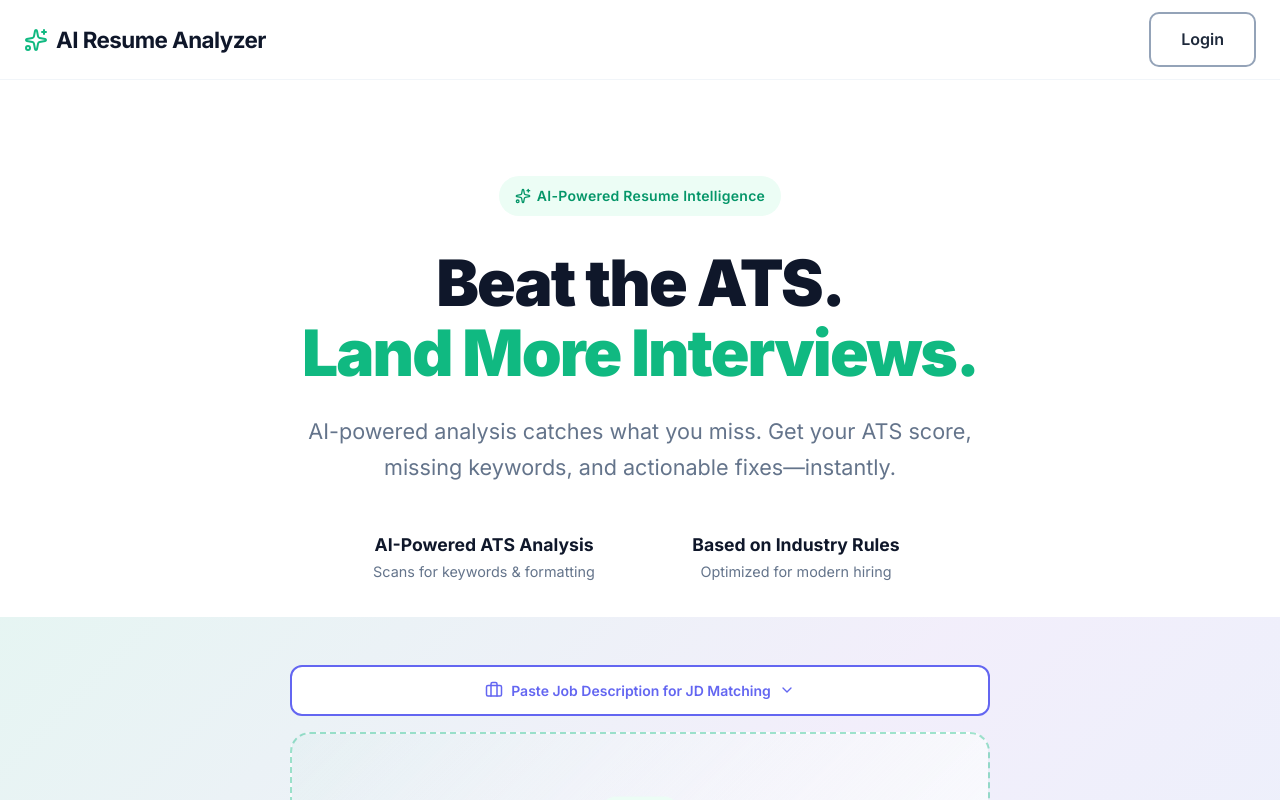
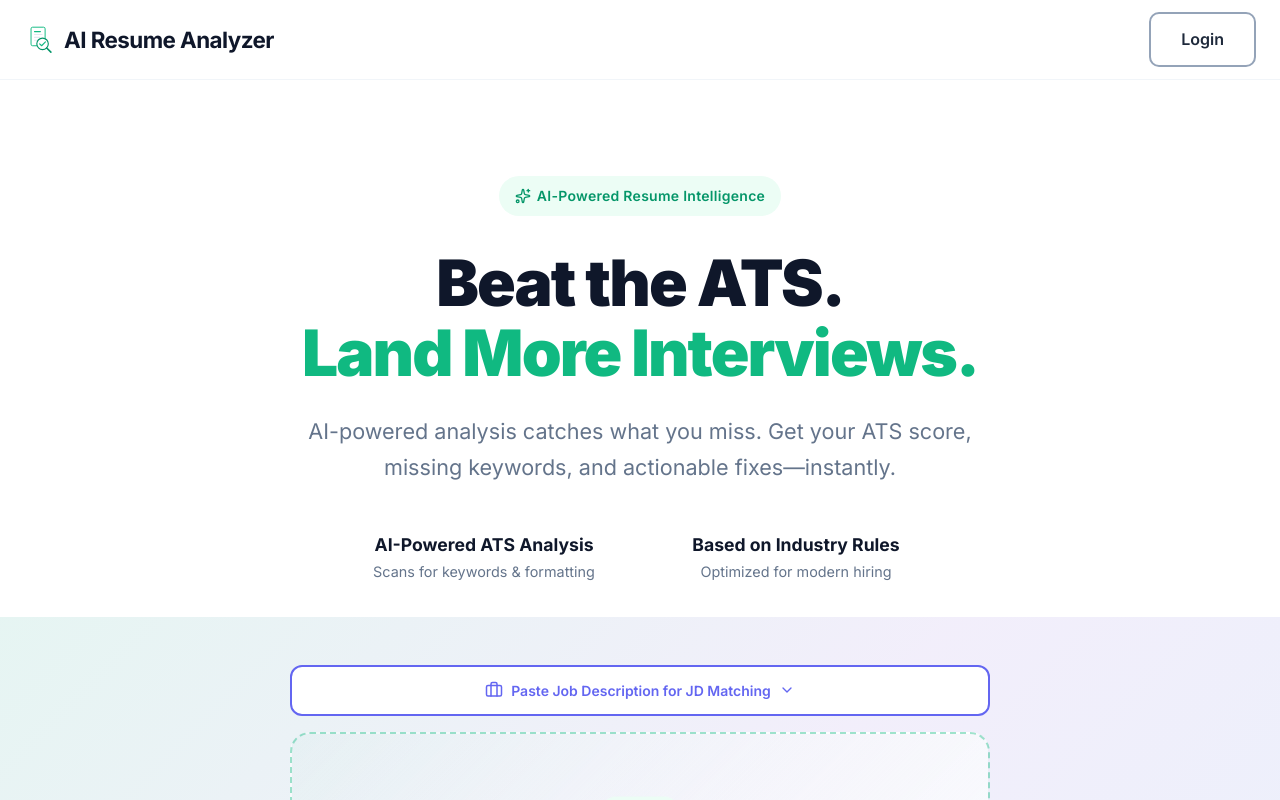
Before and after one commit to Santosh-Shahh/AI-Resume-Analyzer, a React app in the folder frontend/: page / in a window 1280 px wide. Shown: the top 800 px of the page. Built offline with nearby package versions, Linux system fonts and the light colour scheme; no server answers; the HTML template or start-up script is replaced by a standard one.

Commit message:
feat: add custom CV scan logo with magnifying glass and checkmark

```diff
--- a/frontend/src/App.jsx
+++ b/frontend/src/App.jsx
@@ -1,6 +1,7 @@
 import React, { useState } from 'react';
 import { BrowserRouter as Router, Routes, Route, useLocation } from 'react-router-dom';
 import { Sparkles, FileText, Shield, TrendingUp, ArrowRight, LogOut } from 'lucide-react';
+import Logo from './components/Logo';
 import Upload from './components/Upload';
 import Results from './components/Results';
 import Features from './components/Features';
@@ -65,7 +66,7 @@ function AppContent() {
               margin: 0,
               cursor: 'pointer'
             }}>
-            <Sparkles style={{ color: '#10b981' }} size={24} />
+            <Logo size={32} />
             AI Resume Analyzer
           </h1>
 
@@ -336,7 +337,7 @@ function AppContent() {
             gap: 24
           }}>
             <div style={{ display: 'flex', alignItems: 'center', gap: 8 }}>
-              <Sparkles style={{ color: '#10b981' }} size={24} />
+              <Logo size={32} />
               <span style={{ fontSize: '1.25rem', fontWeight: 700, color: '#fff' }}>AI Resume Analyzer</span>
             </div>
             <div style={{ display: 'flex', alignItems: 'center', gap: 24, fontSize: 14, color: '#94a3b8' }}>
--- /dev/null
+++ b/frontend/src/components/Logo.jsx
@@ -0,0 +1,39 @@
+import React from 'react';
+
+const Logo = ({ size = 40, className = '' }) => {
+  return (
+    <svg
+      width={size}
+      height={size}
+      viewBox="0 0 100 100"
+      fill="none"
+      xmlns="http://www.w3.org/2000/svg"
+      className={className}
+      style={{ flexShrink: 0 }}
+    >
+      {/* Document */}
+      <g>
+        {/* Document body */}
+        <rect x="22" y="10" width="44" height="58" rx="5" fill="#ffffff" stroke="#10b981" strokeWidth="3" />
+
+        {/* Text lines on the document */}
+        <rect x="31" y="22" width="22" height="3.5" rx="1.75" fill="#10b981" />
+        <rect x="31" y="31" width="27" height="3.5" rx="1.75" fill="#e2e8f0" />
+        <rect x="31" y="40" width="20" height="3.5" rx="1.75" fill="#e2e8f0" />
+        <rect x="31" y="49" width="24" height="3.5" rx="1.75" fill="#e2e8f0" />
+      </g>
+
+      {/* Magnifying glass (darker green for contrast) - not tilted */}
+      {/* Lens circle */}
+      <circle cx="58" cy="62" r="18" fill="#ffffff" stroke="#059669" strokeWidth="3.5" />
+
+      {/* Checkmark inside lens */}
+      <path d="M49 62 L55 68 L67 56" stroke="#10b981" strokeWidth="3.5" strokeLinecap="round" strokeLinejoin="round" fill="none" />
+
+      {/* Handle */}
+      <line x1="71" y1="75" x2="84" y2="88" stroke="#059669" strokeWidth="5" strokeLinecap="round" />
+    </svg>
+  );
+};
+
+export default Logo;
```
